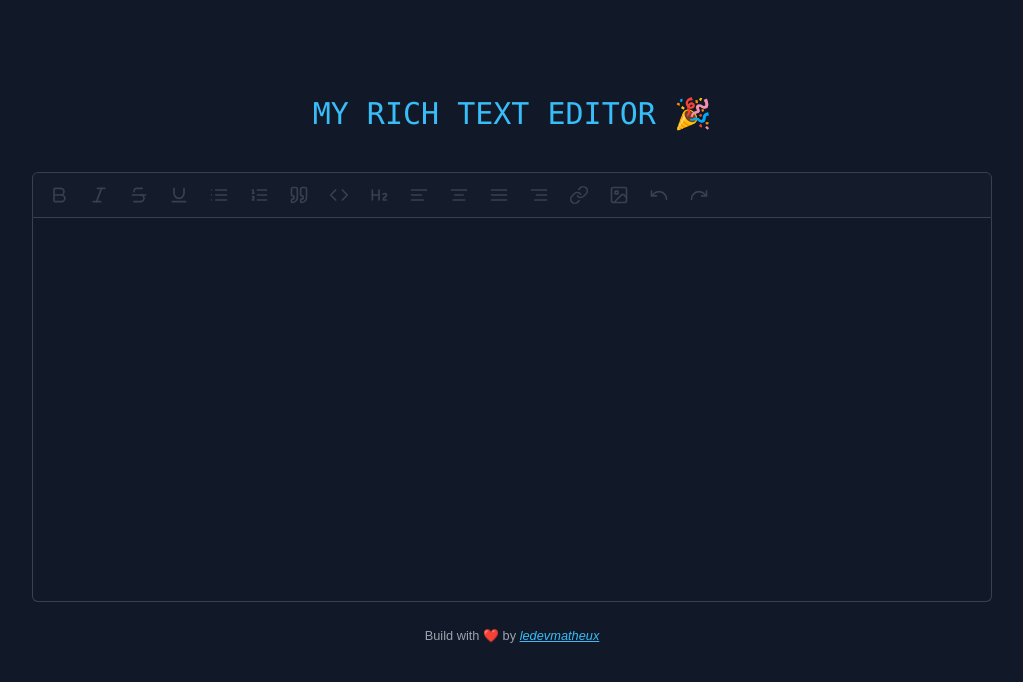
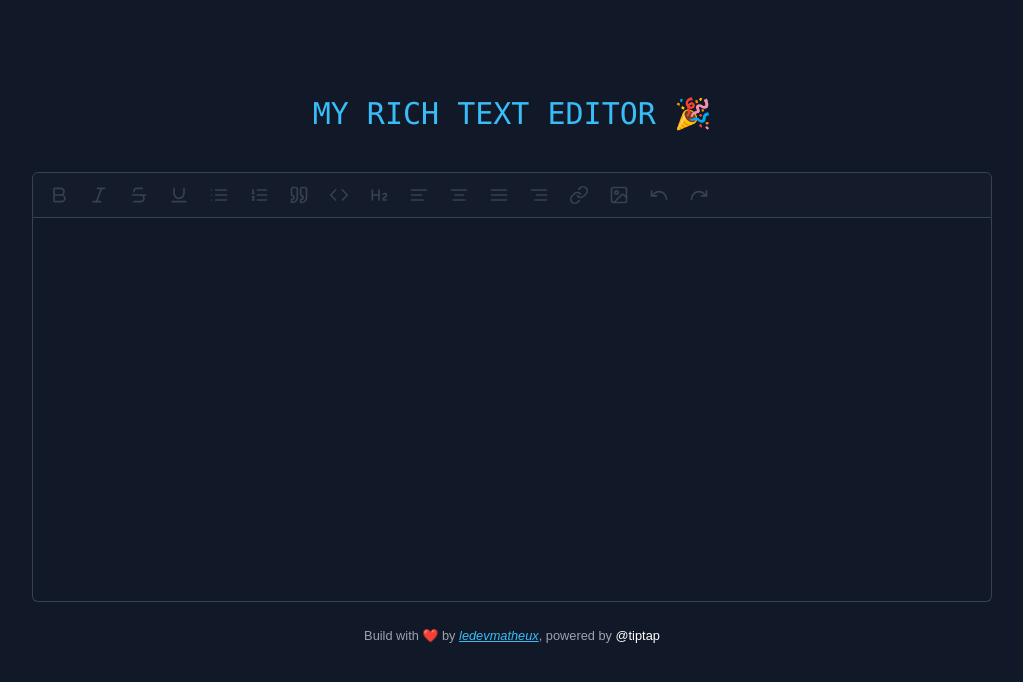
Before and after one commit to chaldrak/rich-text-editor-app, a Next.js app: page / in a window 1280 px wide. Shown: the top 682 px of the page, without its empty margins (128-1151 px from the left). Built offline with nearby package versions, Linux system fonts and the light colour scheme.

Commit message:
feat: Add footer

```diff
--- a/components/TipTap.tsx
+++ b/components/TipTap.tsx
@@ -5,10 +5,10 @@ import React from "react";
 import Toolbar from "./Toolbar";
 import StarterKit from "@tiptap/starter-kit";
 import Underline from "@tiptap/extension-underline";
-import Link from "@tiptap/extension-link";
 import TextAlign from "@tiptap/extension-text-align";
 import Blockquote from "@tiptap/extension-blockquote";
 import Image from "@tiptap/extension-image";
+import Link from "@tiptap/extension-link";
 
 const TipTap = ({
   content,
@@ -57,7 +57,17 @@ const TipTap = ({
       <p className="text-center mt-5">
         <small className="text-gray-400 font-[Arial] text-center">
           Build with ❤️ by{" "}
-          <span className="underline italic text-sky-400">ledevmatheux</span>
+          <a
+            href="https://ledevmatheux.me"
+            target="_blank"
+            className="underline italic text-sky-400"
+          >
+            ledevmatheux
+          </a>
+          , powered by{" "}
+          <a href="https://tiptap.dev/" target="_blank" className="text-white">
+            @tiptap
+          </a>
         </small>
       </p>
     </div>
```
Also changed, not shown: 1 other file (tests, documents, lock files or other folders).
